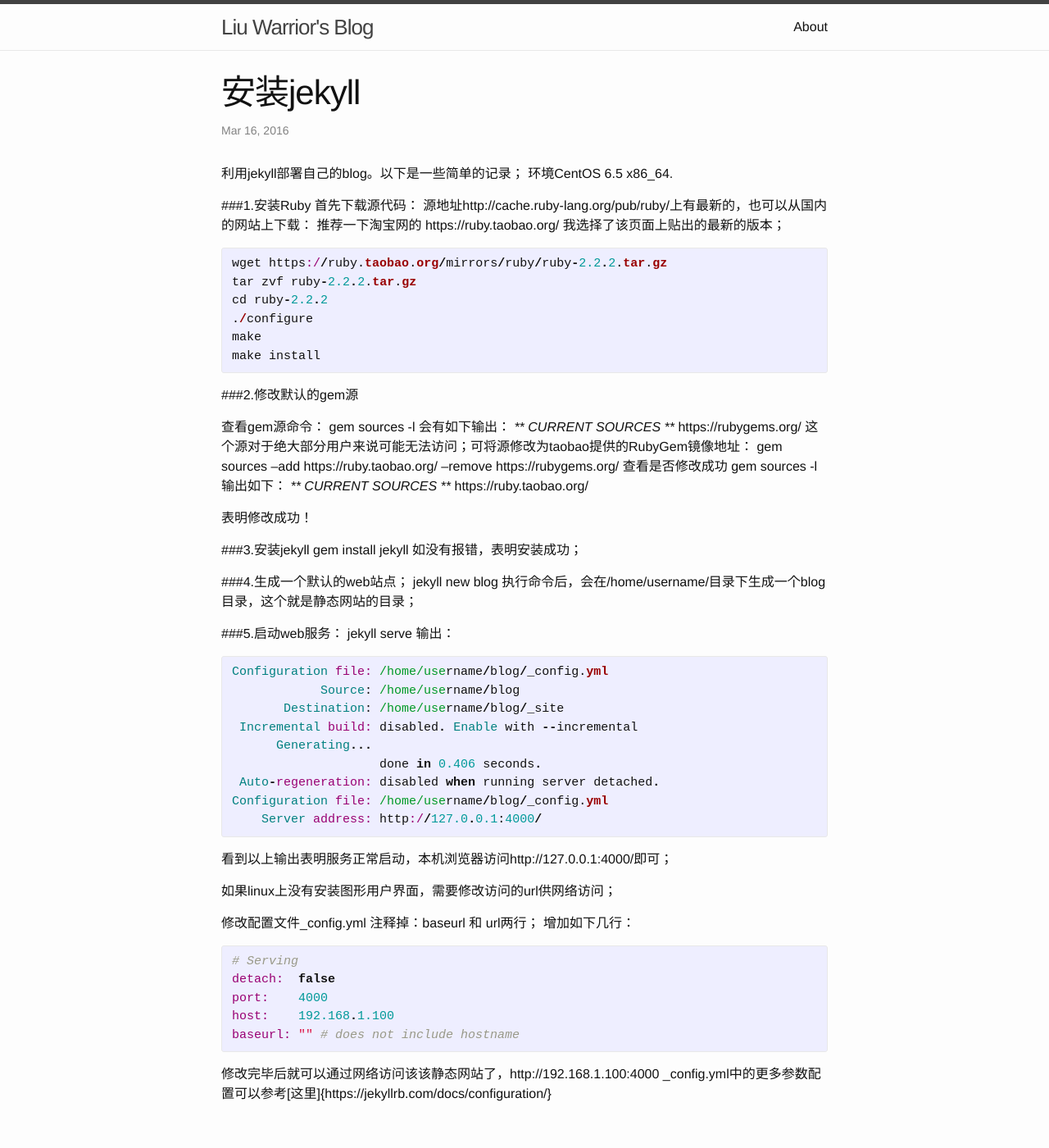
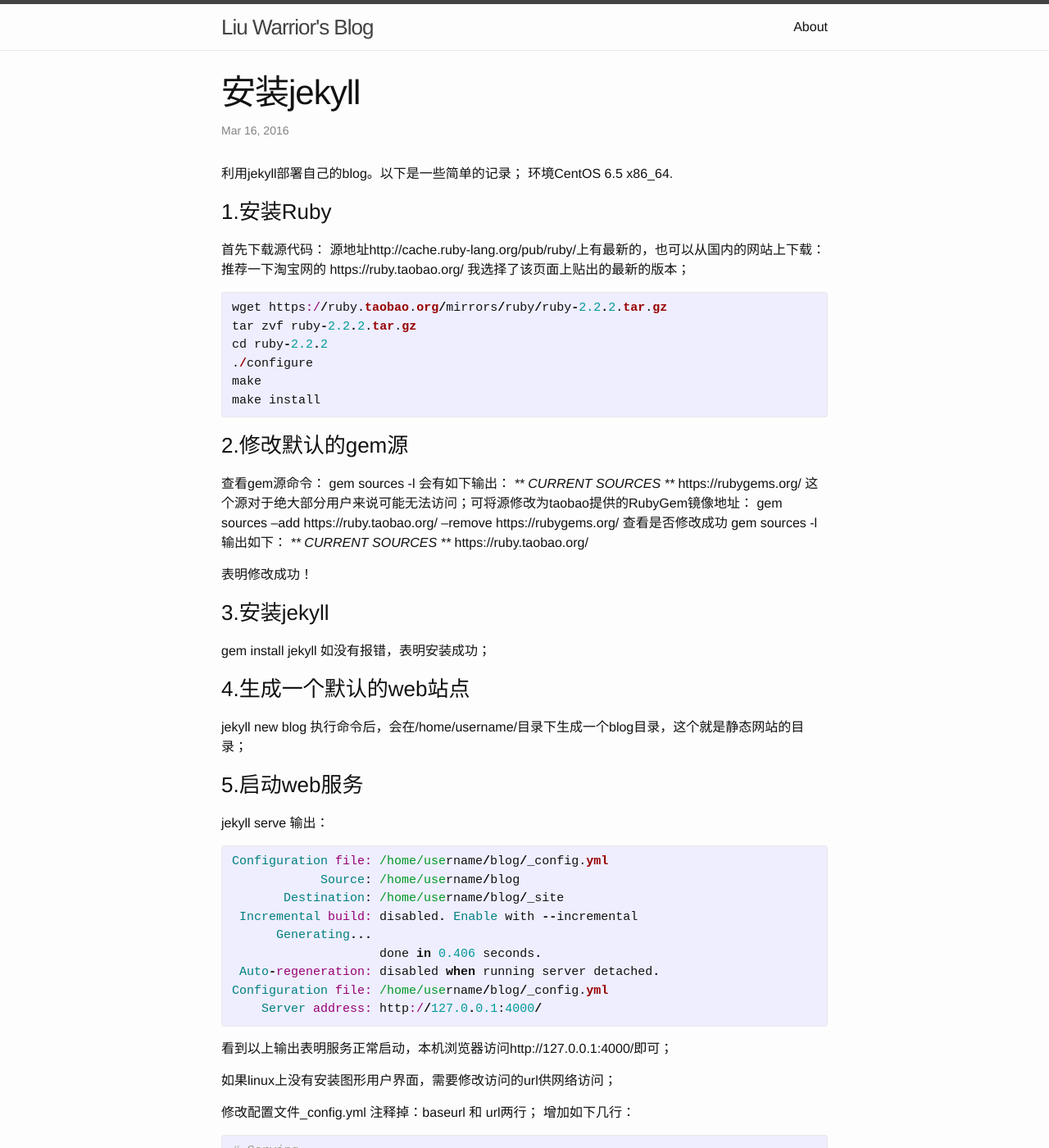
Before and after one commit to lwarrior/lwarrior.github.io, a Jekyll site: the page built from _posts/2016-03-16-安装jekyll.markdown, in a window 1280 px wide and 1400 px high. Shown: the whole window at 82% size. Built offline with Jekyll 4.4.1, drawn with Linux system fonts in a browser that asks for light colours; some of the changed text lies outside the part shown.

```diff
--- a/_posts/2016-03-16-安装jekyll.markdown
+++ b/_posts/2016-03-16-安装jekyll.markdown
@@ -7,7 +7,7 @@ categories: jekyll update
 利用jekyll部署自己的blog。以下是一些简单的记录；
 环境CentOS 6.5 x86_64.
 
-###1.安装Ruby
+### 1.安装Ruby ###
 首先下载源代码：
 源地址http://cache.ruby-lang.org/pub/ruby/上有最新的，也可以从国内的网站上下载：
 推荐一下淘宝网的 https://ruby.taobao.org/
@@ -21,7 +21,7 @@ make
 make install
 {% endhighlight %}
 
-###2.修改默认的gem源
+### 2.修改默认的gem源 ###
 
 查看gem源命令：
 gem sources -l
@@ -38,15 +38,18 @@ https://ruby.taobao.org/
 
 表明修改成功！
 
-###3.安装jekyll
+### 3.安装jekyll ###
+
 gem install jekyll
 如没有报错，表明安装成功；
 
-###4.生成一个默认的web站点；
+### 4.生成一个默认的web站点 ###
+
 jekyll new blog
 执行命令后，会在/home/username/目录下生成一个blog目录，这个就是静态网站的目录；
 
-###5.启动web服务：
+### 5.启动web服务 ###
+
 jekyll serve
 输出：
 {% highlight ruby %}
```
Also changed, not shown: other parts of _posts/2016-03-16-安装jekyll.markdown (+4 -1 lines).
